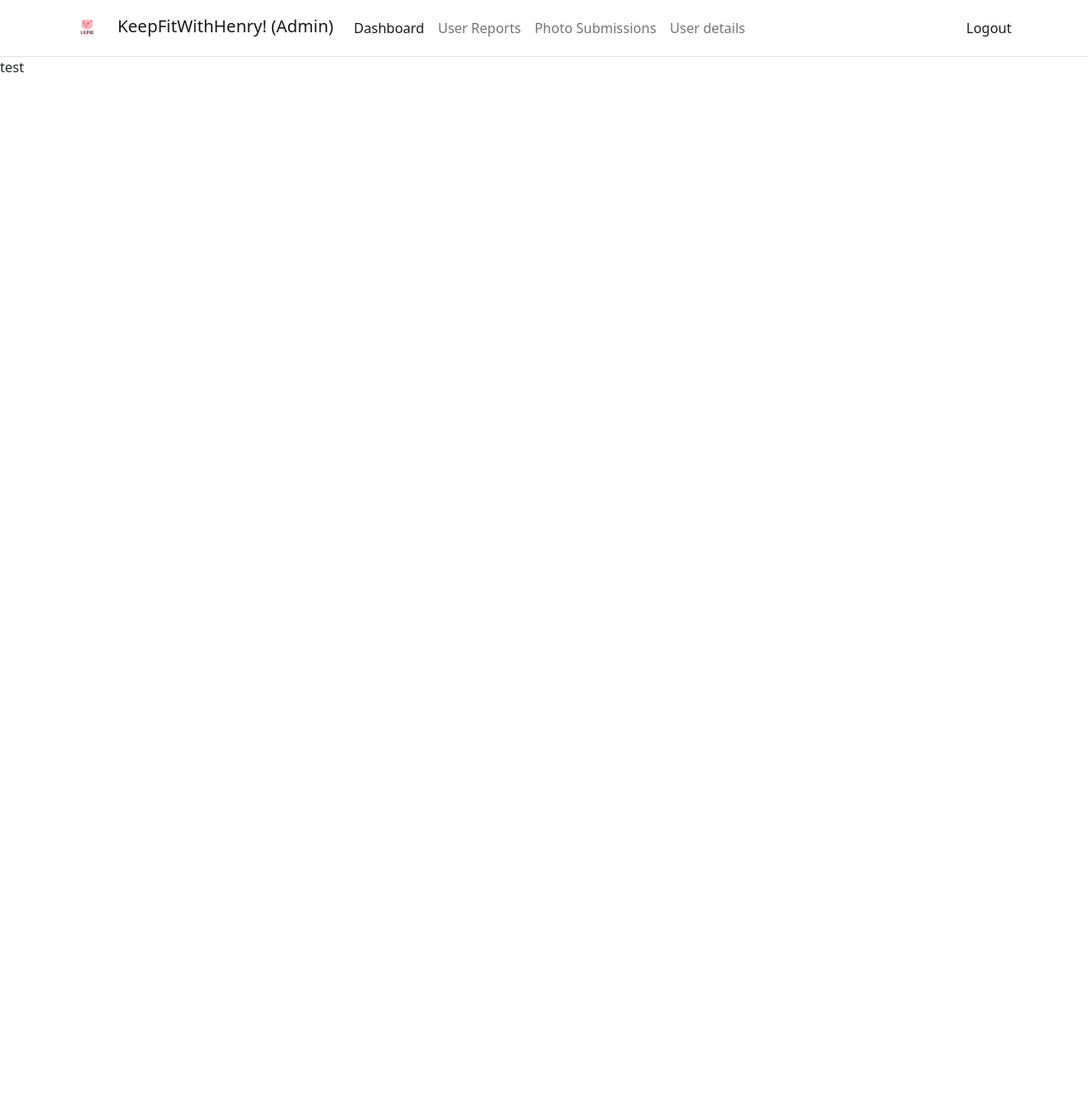
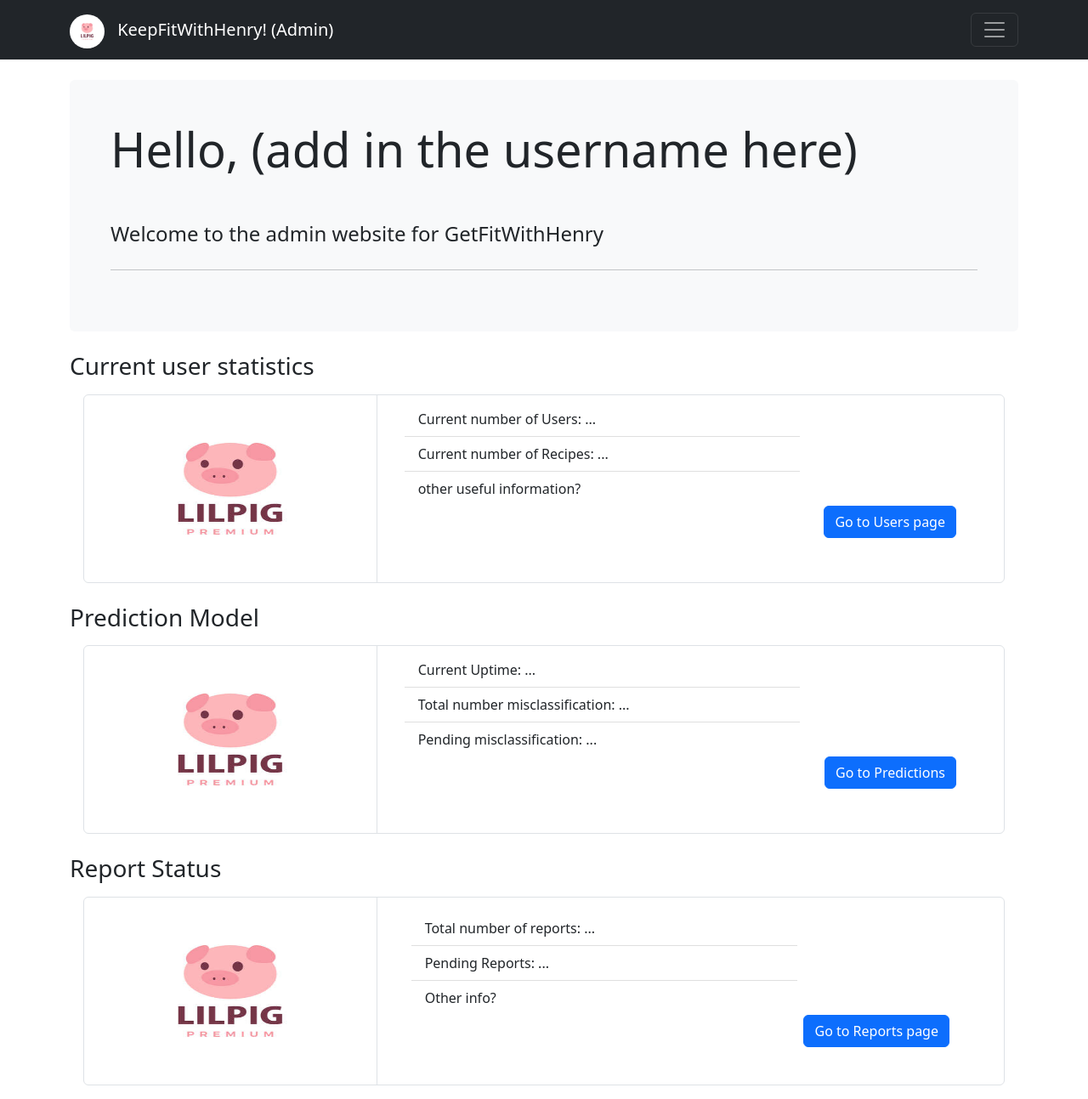
Before and after one commit to EmmanuelSoon/ADAdmin, a React (Create React App) app: page / in a window 1280 px wide. Shown: the whole page at 85% size. Before the commit the page ends 800 px from the top, so only its background shows below. Built offline with nearby package versions, Linux system fonts and the light colour scheme.

Commit message:
formatting

```diff
--- a/src/components/HeaderComponent.jsx
+++ b/src/components/HeaderComponent.jsx
@@ -1,5 +1,5 @@
 import React, { useState } from 'react';
-import {Navbar,  Nav, Container} from 'react-bootstrap';
+import {Navbar,  Nav, Container, Offcanvas } from 'react-bootstrap';
 import { NavLink, Link, useNavigate } from 'react-router-dom';
 
 import logo from '../logo.jpg'
@@ -15,17 +15,24 @@ function Header(){
 
     return(
         <React.Fragment>
-                <Navbar variant = "light" expand="md" collapseOnSelect className='border-bottom'>
+                <Navbar variant = "dark" bg="dark" expand={false} collapseOnSelect >
                     <Container>
                         <Navbar.Brand>
-                            <NavLink className="nav-link" to={'/'}>
+                            <NavLink className="nav-link mt-1" to={'/'}>
                                 <img src={logo} height="40" width="41" className="rounded-circle"
                                     alt="blank" />
                                 &ensp; KeepFitWithHenry! (Admin)
                             </NavLink>
                             </Navbar.Brand>
                         <Navbar.Toggle aria-controls="responsive-navbar-nav" />
-                        <Navbar.Collapse id="responsive-navbar-nav">
+                        <Navbar.Offcanvas id="responsive-navbar-nav">
+                        <Offcanvas.Header closeButton>
+                            <Offcanvas.Title className='lead fs-4 border-bottom border-dark mt-2'>
+                                <img src={logo} height="40" width="41" className="rounded-circle"
+                                        alt="blank" /> KeepFitWithHenry! (Admin)
+                            </Offcanvas.Title>
+                        </Offcanvas.Header>
+                        <Offcanvas.Body className='lead'>
                             <Nav className="me-auto">
                                     <NavLink className="nav-link" to={'/'}>Dashboard</NavLink>
                                     <NavLink className="nav-link" to={'/reports'}>User Reports</NavLink>
@@ -35,7 +42,9 @@ function Header(){
                             <Nav>
                                 <NavLink className="nav-link" to={'/'}>Logout</NavLink>
                             </Nav>
-                        </Navbar.Collapse>
+                        </Offcanvas.Body>
+
+                        </Navbar.Offcanvas>
                     </Container>
 
                 </Navbar>
--- a/src/components/HomeComponent.jsx
+++ b/src/components/HomeComponent.jsx
@@ -1,10 +1,83 @@
 import React from "react";
+
+import logo from '../logo.jpg'
 
 function Home () {
 
     return (
-        <div>
-            test
+        <div className="container">
+            <div className="mt-4 p-5 bg-light rounded">
+                <h1 className="display-4 mb-5">Hello, (add in the username here)</h1>
+                <p className="lead fs-4">Welcome to the admin website for GetFitWithHenry</p>
+                <hr className="my-4"></hr>
+            </div>
+            <h5 className="lead fs-3 mt-4">Current user statistics</h5>
+            <div className="card m-3 border">
+                <div className="row">
+                    <div className="col-md-4">
+                        <div className="card-image border-end">
+                            <img src={logo} className="rounded-circle" alt="blank" />
+                        </div>
+                    </div>
+                    <div className="col-md-8">
+                        <div className="card-body p-2">
+                            <ul className="list-group list-group-flush col-8">
+                                <li class="list-group-item">Current number of Users: ...</li>
+                                <li class="list-group-item">Current number of Recipes: ... </li>
+                                <li class="list-group-item">other useful information?</li>
+                            </ul>
+                            <div className="col-4 float-end">
+                                <button className="btn btn-primary float-end me-5">Go to Users page</button>
+                            </div>
+
+                        </div>
+                    </div>
+                </div>
+            </div>
+            <h5 className="lead fs-3 mt-4">Prediction Model</h5>
+            <div className="card m-3 border">
+                <div className="row">
+                    <div className="col-md-4">
+                        <div className="card-image border-end">
+                            <img src={logo} className="rounded-circle" alt="blank" />
+                        </div>
+                    </div>
+                    <div className="col-md-8">
+                        <div className="card-body p-2">
+                            <ul className="list-group  list-group-flush col-8">
+                                <li class="list-group-item">Current Uptime: ...</li>
+                                <li class="list-group-item">Total number misclassification: ... </li>
+                                <li class="list-group-item">Pending misclassification: ... </li>
+                            </ul>
+                            <div className="col-4 float-end">
+                                <button className="btn btn-primary float-end me-5">Go to Predictions</button>
+                            </div>                        </div>
+                    </div>
+                </div>
+            </div>
+            <h5 className="lead fs-3 mt-4">Report Status</h5>
+            <div className="card m-3 border">
+                <div className="row">
+                    <div className="col-md-4">
+                        <div className="card-image border-end">
+                            <img src={logo} className="rounded-circle" alt="blank" />
+                        </div>
+                    </div>
+                    <div className="col-md-8">
+                        <div className="card-body">
+                            <ul className="list-group  list-group-flush col-8">
+                                <li class="list-group-item">Total number of reports: ...</li>
+                                <li class="list-group-item">Pending Reports: ... </li>
+                                <li class="list-group-item">Other info? </li>
+
+                            </ul>
+                            <div className="col-4 float-end">
+                                <button className="btn btn-primary float-end me-5">Go to Reports page</button>
+                            </div>
+                        </div>
+                    </div>
+                </div>
+            </div>
         </div>
     )
 }
--- a/src/components/UserComponent.jsx
+++ b/src/components/UserComponent.jsx
@@ -73,7 +73,7 @@ function User () {
 
     return (
         <div className="container">
-            <h2 className="mb-5 mt-5">Current Users</h2>
+            <h2 className="display-4 mb-5 mt-5">Current Users</h2>
             <table className="table text-center">
                 <thead>
                     <tr>
--- a/src/components/WrongPredictComponent.jsx
+++ b/src/components/WrongPredictComponent.jsx
@@ -64,7 +64,7 @@ function WrongPredict (props) {
 
     return (
         <div className='container'>
-            <h1 className='display-4'>User Photo Submissions</h1>
+            <h1 className='display-4 mt-5 mb-5'>User Photo Submissions</h1>
             <table className='table text-center mt-5'>
                 <thead>
                     <tr>
--- a/src/index.css
+++ b/src/index.css
@@ -11,3 +11,17 @@ code {
   font-family: source-code-pro, Menlo, Monaco, Consolas, 'Courier New',
     monospace;
 }
+
+.card-image{
+  width: 100%;
+  height: 220px;
+  display: flex;
+  justify-content: center;
+  overflow: hidden;
+}
+
+.card-image img{
+  object-fit: 100%;
+  min-width: 100%;
+  min-height: auto;
+}
```
Lines whose indentation alone changed are shown as unchanged.
